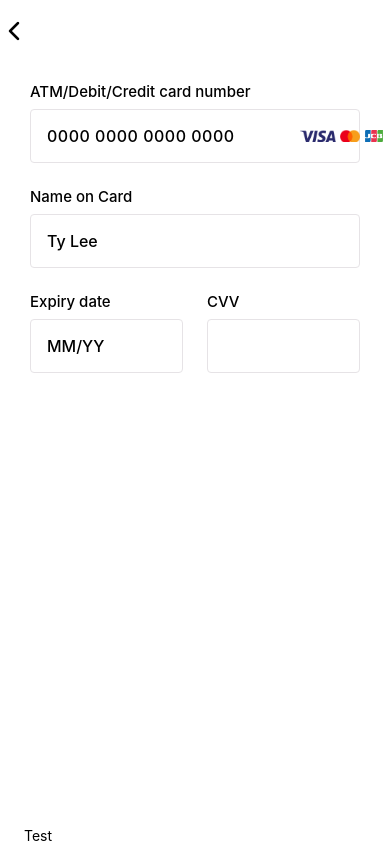
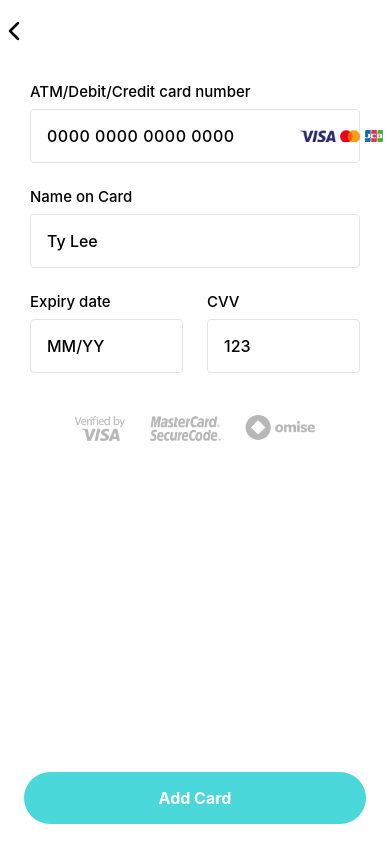
Before and after one commit to htetaungkhant/wegowhereFrontendTask, a React Native app: screen /AddCard in a window 390 px wide. Built offline with nearby package versions, Linux system fonts and the light colour scheme.

Commit message:
Completed AddCard Screen

```diff
--- a/constants/colors/index.tsx
+++ b/constants/colors/index.tsx
@@ -6,4 +6,5 @@ export default {
     gray: '#CDCDCD',
     lightGray: '#E6E3E6',
     darkGray: '#808080',
+    errorRed: '#FF0000',
   };
--- a/screens/AddCard/index.tsx
+++ b/screens/AddCard/index.tsx
@@ -1,17 +1,30 @@
+import { useNavigation } from '@react-navigation/native';
 import { useState } from 'react';
-import { NativeSyntheticEvent, ScrollView, StyleSheet, Text, TextInput, TextInputChangeEventData, View } from 'react-native';
+import { GestureResponderEvent, Image, Modal, NativeSyntheticEvent, ScrollView, StyleSheet, Text, TextInput, TextInputChangeEventData, View } from 'react-native';
+import { useDispatch } from 'react-redux';
 
+import { CustomButton } from '@/components/Button';
 import { CreditCardInput } from '@/components/CreditCardInput';
+import Colors from '@/constants/colors';
 import { defaultStyles } from '@/constants/styles';
+import { useCreditCardNumberChecker } from '@/hooks/useCreditCardNumberChecker';
 import { useIsNumericChecker } from '@/hooks/useIsNumericChecker';
+import { addCardIntoList } from '@/store';
 
 export function AddCardScreen() {
+    const [invalidCardModalVisible, setInvalidCardModalVisible] = useState<boolean>(false);
+    const [errorTitle, setErrorTitle] = useState<string>('');
+    const [errorLabel, setErrorLabel] = useState<string>('');
+
     const [cardNumber, setCardNumber] = useState<string>('');
     const [cardName, setCardName] = useState<string>('');
     const [expiryDate, setExpiryDate] = useState<string>('');
     const [cvv, setCvv] = useState<string>('');
 
+    const distpatch = useDispatch();
+    const navigation = useNavigation();
     const { isNumeric } = useIsNumericChecker();
+    const { check: checkCreditCardNumber } = useCreditCardNumberChecker();
 
     const onExpiryDateChange: (e: NativeSyntheticEvent<TextInputChangeEventData>) => void = (e) => {
         const input = e.nativeEvent.text;
@@ -40,7 +53,32 @@ export function AddCardScreen() {
         setCvv(formattedInput);
     }
 
+    const onAddCard: ((event: GestureResponderEvent) => void) = () => {
+        if (cardNumber === '' || cardName === '' || expiryDate === '' || cvv === '') {
+            setErrorTitle('Required');
+            setErrorLabel('Please fill in all the required fields.');
+            setInvalidCardModalVisible(true);
+            return;
+        }
+
+        const { state } = checkCreditCardNumber(cardNumber);
+        if (state === 'INVALID') {
+            setErrorTitle('Unsupported card number');
+            setErrorLabel('Please check your card number again or try another.');
+            setInvalidCardModalVisible(true);
+            return;
+        }
+
+        distpatch(addCardIntoList({ cardNumber, cardHolder: cardName, expiryDate, cvv }));
+        setCardNumber('');
+        setCardName('');
+        setExpiryDate('');
+        setCvv('');
+        navigation.navigate('Success' as never);
+    }
+
     return (
+        <>
             <ScrollView style={{ ...defaultStyles.container, paddingVertical: 0 }} contentContainerStyle={styles.container}>
                 <View style={styles.innerTopContainer}>
                     <View style={defaultStyles.block}>
@@ -74,21 +112,81 @@ export function AddCardScreen() {
                             <TextInput
                                 value={cvv}
                                 onChange={onCvvChange}
+                                placeholder="123"
                                 keyboardType="number-pad"
                                 maxLength={3}
                                 style={{ ...defaultStyles.input }}
                             />
                         </View>
                     </View>
+                    <Image resizeMode='contain' source={require('@/assets/secure_payment.png')} style={styles.securePaymentImage} />
                 </View>
                 <View style={styles.innerBottomContainer}>
-                <Text>Test</Text>
+                    <CustomButton title="Add Card" onPress={onAddCard} />
                 </View>
             </ScrollView>
+            <Modal
+                animationType="none"
+                transparent={true}
+                visible={invalidCardModalVisible}
+                onRequestClose={() => {
+                    setInvalidCardModalVisible(false);
+                }}
+            >
+                <View style={styles.centeredView}>
+                    <View style={{ ...styles.modalView }}>
+                        <Text style={styles.errorTitle}>{errorTitle}</Text>
+                        <Text style={styles.errorLabel}>{errorLabel}</Text>
+                        <CustomButton
+                            title="OK"
+                            onPress={() => setInvalidCardModalVisible(false)}
+                            paddingHorizontal={20}
+                            paddingVertical={6}
+                            borderRadius={12}
+                        />
+                    </View>
+                </View>
+            </Modal>
+        </>
     )
 }
 
 const styles = StyleSheet.create({
+    centeredView: {
+        flex: 1,
+        justifyContent: 'center',
+        alignItems: 'center',
+        backgroundColor: 'rgba(255, 255, 255, 0.8)',
+    },
+    modalView: {
+        width: '85%',
+        rowGap: 20,
+        borderColor: Colors.errorRed,
+        borderWidth: 1,
+        borderRadius: 20,
+        padding: 20,
+        alignItems: 'center',
+        shadowColor: Colors.errorRed,
+        shadowOffset: {
+            width: 0,
+            height: 2,
+        },
+        shadowOpacity: 0.25,
+        shadowRadius: 4,
+        elevation: 5,
+        backgroundColor: Colors.background,
+    },
+    errorTitle: {
+        fontSize: 16,
+        fontWeight: '500',
+        color: Colors.errorRed,
+    },
+    errorLabel: {
+        width: '80%',
+        fontSize: 14,
+        color: Colors.darkGray,
+        textAlign: 'center',
+    },
     container: {
         flexGrow: 1,
         paddingTop: 16,
@@ -97,7 +195,9 @@ const styles = StyleSheet.create({
     innerTopContainer: {
         rowGap: 20,
     },
-    innerBottomContainer: {},
+    innerBottomContainer: {
+        paddingVertical: 20,
+    },
     row: {
         flexDirection: 'row',
         columnGap: 12,
@@ -107,4 +207,9 @@ const styles = StyleSheet.create({
         fontWeight: '500',
         color: '#000',
     },
+    securePaymentImage: {
+        width: '70%',
+        marginTop: 12,
+        marginHorizontal: 'auto',
+    },
 })
--- a/store/Slices/CardListSlice.ts
+++ b/store/Slices/CardListSlice.ts
@@ -1,7 +1,7 @@
 import type { PayloadAction } from '@reduxjs/toolkit'
 import { createSlice } from '@reduxjs/toolkit'
 
-import { CardListSliceInitialState } from '@/types'
+import { CardListSliceInitialState, CreditCardProps } from '@/types'
 
 const initialState: CardListSliceInitialState = {
 	cardList: [
@@ -32,10 +32,13 @@ export const cardListSlice = createSlice({
 	reducers: {
 		setCardList: (state, action: PayloadAction<CardListSliceInitialState['cardList']>) => {
 			state.cardList = action.payload
+		},
+		addCardIntoList: (state, action: PayloadAction<CreditCardProps>) => {
+			state.cardList.push(action.payload)
 		}
 	},
 })
 
-export const { setCardList } = cardListSlice.actions
+export const { setCardList, addCardIntoList } = cardListSlice.actions
 
 export default cardListSlice.reducer
```
Also changed, not shown: types/index.ts (+14 -0 lines). Lines whose indentation alone changed are shown as unchanged.
